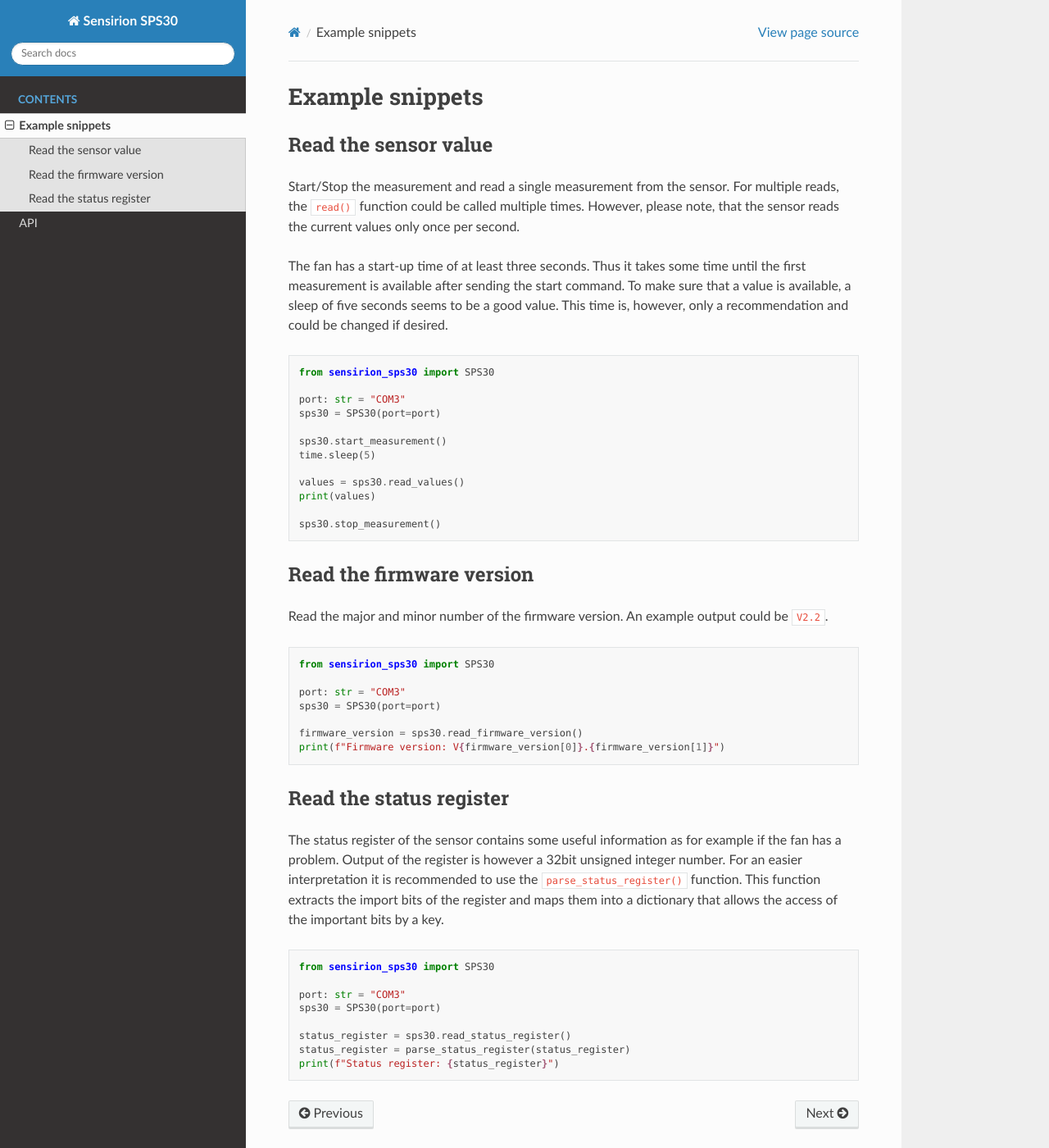
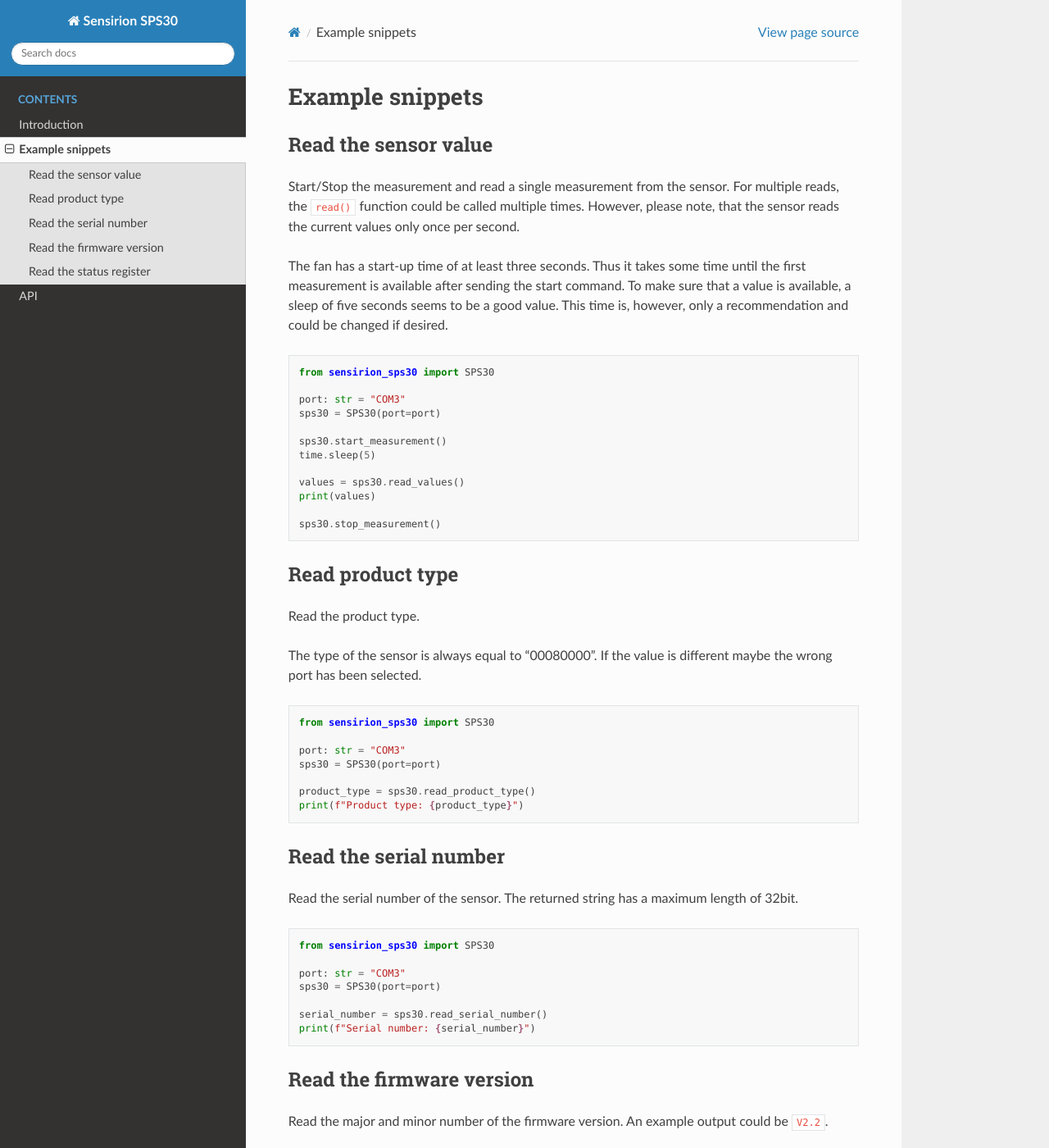
Before and after one commit to MMartin09/sensirion-sps30, a Sphinx documentation site: the page built from docs/examples.rst, in a window 1280 px wide and 1400 px high. Shown: the whole window at 82% size. Built offline with Sphinx 7.4.7 and the Read the Docs theme 2.0.0, drawn with Linux system fonts in a browser that asks for light colours.

Commit message:
Update the documentation

```diff
--- a/docs/api.rst
+++ b/docs/api.rst
@@ -5,10 +5,10 @@
 SPS30 class
 -----------
 
-.. autoclass:: sensirion_sps30.SPS30
+.. autoclass:: sps30.SPS30
     :members:
 
 Helper module
 -------------
 
-.. autofunction:: sensirion_sps30.helper.parse_status_register
+.. autofunction:: helper.parse_status_register
--- a/docs/conf.py
+++ b/docs/conf.py
@@ -15,7 +15,7 @@
 import os.path
 import sys
 
-sys.path.insert(0, os.path.abspath("../"))
+sys.path.insert(0, os.path.abspath("../sensirion_sps30"))
 
 
 def read(rel_path):
--- a/docs/examples.rst
+++ b/docs/examples.rst
@@ -31,6 +31,40 @@
     sps30.stop_measurement()
 
 
+Read product type
+-----------------
+
+Read the product type.
+
+The type of the sensor is always equal to "00080000".
+If the value is different maybe the wrong port has been selected.
+
+.. code-block:: python
+
+    from sensirion_sps30 import SPS30
+
+    port: str = "COM3"
+    sps30 = SPS30(port=port)
+
+    product_type = sps30.read_product_type()
+    print(f"Product type: {product_type}")
+
+
+Read the serial number
+----------------------
+
+Read the serial number of the sensor.
+The returned string has a maximum length of 32bit.
+
+.. code-block:: python
+
+    from sensirion_sps30 import SPS30
+
+    port: str = "COM3"
+    sps30 = SPS30(port=port)
+
+    serial_number = sps30.read_serial_number()
+    print(f"Serial number: {serial_number}")
 Read the firmware version
 ----------------------------
 
--- a/docs/index.rst
+++ b/docs/index.rst
@@ -10,5 +10,6 @@
    :maxdepth: 2
    :caption: Contents
 
+   introduction
    examples
    api
```
Also changed, not shown: docs/introduction.rst (added, +15 -0 lines).
